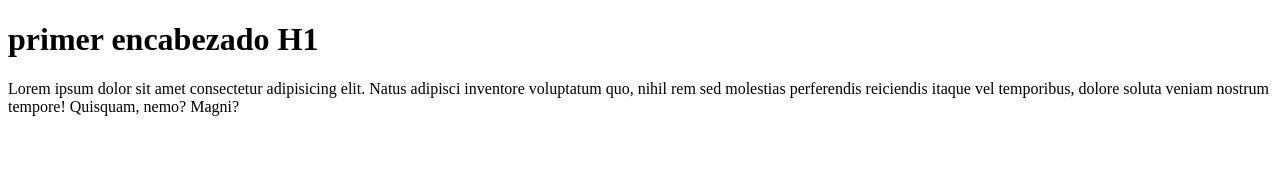
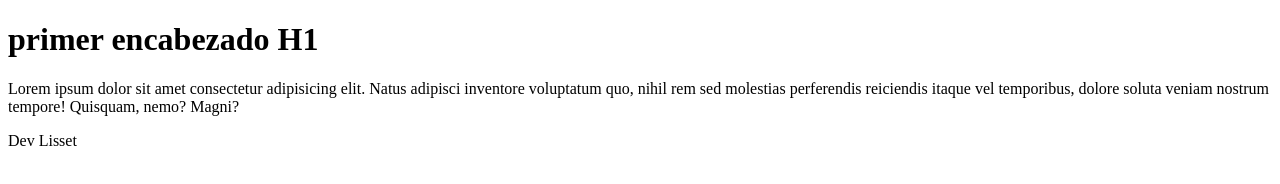
Before and after one commit to lisset-orozco/myFirstRepository, a plain HTML site: page index.html in a window 1280 px wide. Drawn offline with Linux system fonts and the light colour scheme.

Commit message:
test dev

```diff
--- a/index.html
+++ b/index.html
@@ -9,6 +9,9 @@
 <body>
   <h1>primer encabezado H1</h1>
   <p>Lorem ipsum dolor sit amet consectetur adipisicing elit. Natus adipisci inventore voluptatum quo, nihil rem sed molestias perferendis reiciendis itaque vel temporibus, dolore soluta veniam nostrum tempore! Quisquam, nemo? Magni?</p>
+
+  <p>Dev Lisset</p>
+
   <script src="js/app.js"></script>
 </body>
 </html>
```
